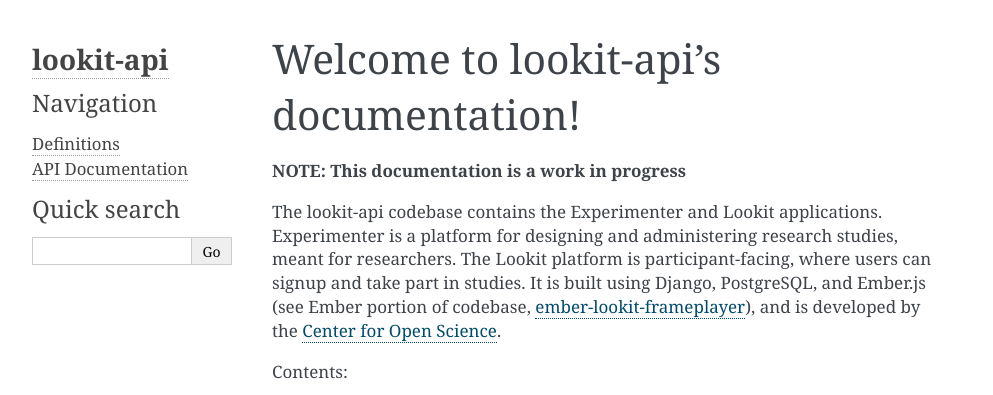
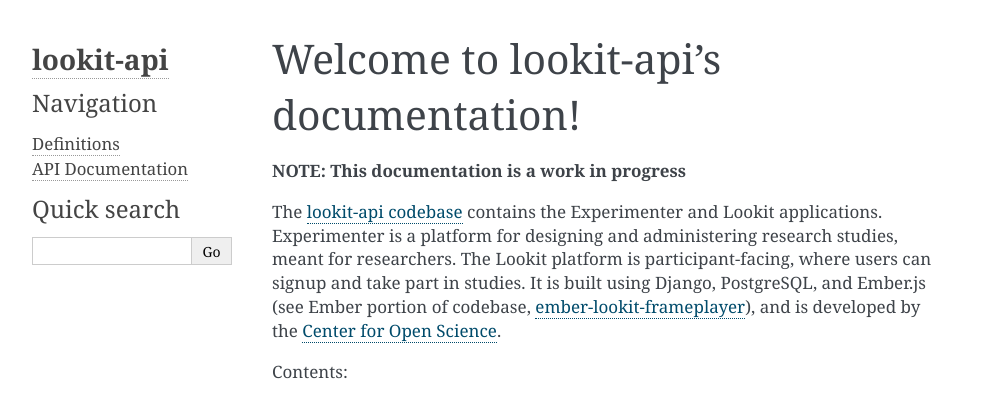
Before and after one commit to lookit/lookit-api, a Sphinx documentation site: the page built from docs/source/index.rst, in a window 1280 px wide. Shown: the top 395 px of the page, without its empty margins (148-1141 px from the left). Built offline with Sphinx 7.4.7, drawn with Linux system fonts in a browser that asks for light colours; part of the change alters nothing that is shown.

```diff
--- a/docs/source/index.rst
+++ b/docs/source/index.rst
@@ -8,7 +8,7 @@ Welcome to lookit-api's documentation!
 
 **NOTE: This documentation is a work in progress**
 
-The lookit-api codebase contains the Experimenter and Lookit applications.  Experimenter is a platform for designing and administering research studies, meant for researchers. The Lookit platform is participant-facing, where users can signup and take part in studies.
+The `lookit-api codebase <https://github.com/CenterForOpenScience/lookit-api>`_ contains the Experimenter and Lookit applications.  Experimenter is a platform for designing and administering research studies, meant for researchers. The Lookit platform is participant-facing, where users can signup and take part in studies.
 It is built using Django, PostgreSQL, and Ember.js (see Ember portion of codebase, `ember-lookit-frameplayer <https://github.com/CenterForOpenScience/ember-lookit-frameplayer>`_), and is developed by the `Center for Open Science <https://cos.io/>`_.
 
 Contents:
```
